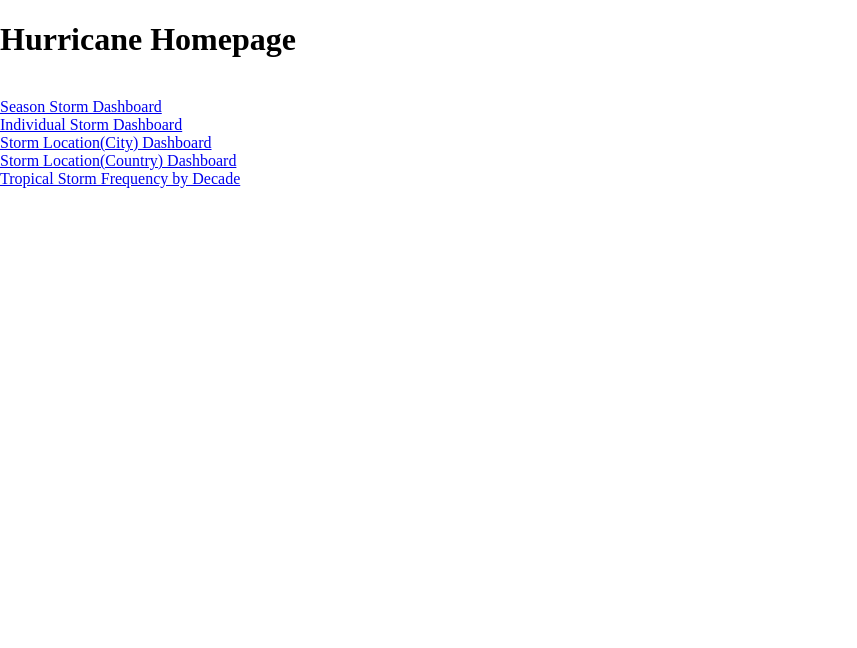
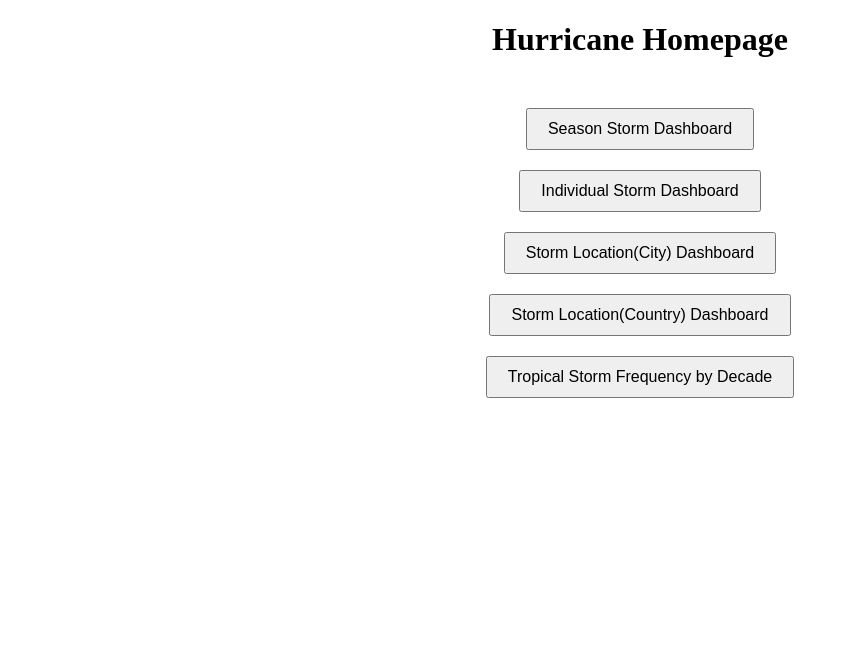
Before and after one commit to rkb81/Hurricane-Dashboard-Project, a Flask app: page / in a window 1280 px wide. Shown: the top 648 px of the page, without its empty margins (0-857 px from the left). Run offline with Flask 3, Linux system fonts and the light colour scheme.

Commit message:
Update index.html

```diff
--- a/templates/index.html
+++ b/templates/index.html
@@ -7,19 +7,33 @@
   <meta http-equiv="X-UA-Compatible" content="ie=edge">
   <title></title>
 
-  <!-- Our CSS -->
+  <!-- CSS Alignment and Buttons -->
   <link rel="stylesheet" type="text/css" href="static/css/style.css">
+  <style>
+    .center {
+      text-align: center;
+    }
+    .center h1 {
+      text-align: center;
+    }
+    .button {
+      margin: 10px;
+      padding: 10px 20px;
+      font-size: 16px;
+    }
+  </style>
 </head>
 
 <body>
-  <h1>Hurricane Homepage</h1>
-  <br>
-  <a href="http://127.0.0.1:5000//hurricane_seasons"> Season Storm Dashboard</a><br> <!-- Dhawanpreet -->
-  <a href="http://127.0.0.1:5000//hurricane_analysis"> Individual Storm Dashboard</a><br> <!-- Leif -->
-  <a href="http://127.0.0.1:5000//hurricane_cities">Storm Location(City) Dashboard</a><br> <!-- Huma -->
-  <a href="http://127.0.0.1:5000//hurricane_location">Storm Location(Country) Dashboard</a><br> <!-- Deepika -->
-  <a href="http://127.0.0.1:5000/tropical_storms">Tropical Storm Frequency by Decade</a><br> <!-- Ron -->
-
+  <div class="center">
+    <h1>Hurricane Homepage</h1>
+    <br>
+    <button class="button" onclick="window.location.href='http://127.0.0.1:5000//hurricane_seasons'">Season Storm Dashboard</button><br> <!-- Dhawanpreet -->
+    <button class="button" onclick="window.location.href='http://127.0.0.1:5000//hurricane_analysis'">Individual Storm Dashboard</button><br> <!-- Leif -->
+    <button class="button" onclick="window.location.href='http://127.0.0.1:5000//hurricane_cities'">Storm Location(City) Dashboard</button><br> <!-- Huma -->
+    <button class="button" onclick="window.location.href='http://127.0.0.1:5000//hurricane_location'">Storm Location(Country) Dashboard</button><br> <!-- Deepika -->
+    <button class="button" onclick="window.location.href='http://127.0.0.1:5000/tropical_storms'">Tropical Storm Frequency by Decade</button><br> <!-- Ron -->
+  </div>
 
   <!-- D3 JavaScript -->
   <script src="https://d3js.org/d3.v7.min.js"></script>
```
